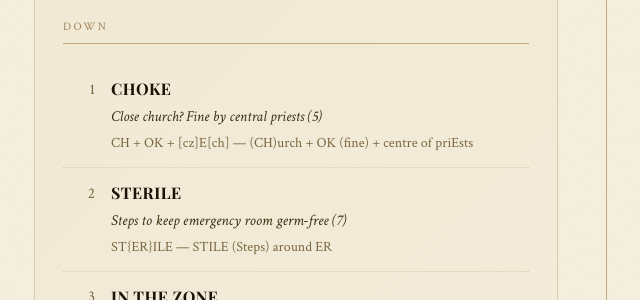
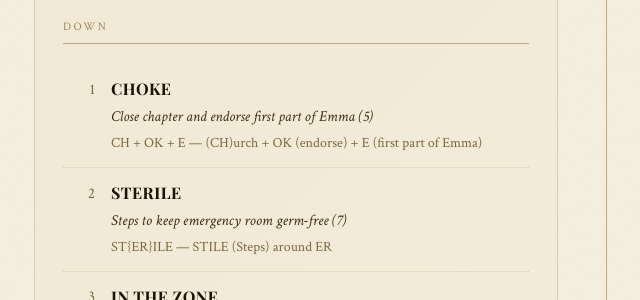
Before and after one commit to abdulkhaleddd/abdulkhaleddd.github.io, a Jekyll site: the page built from _solutions/solution-003.md, in a window 1280 px wide and 900 px high, scrolled down 2204 px. Shown: the part 153-453 px from the top of the window, without its empty margins (190-830 px from the left). Built offline with Jekyll 4.4.1, drawn with Linux system fonts in a browser that asks for light colours; some web fonts are replaced; a script that is not in the unit is left out.

Commit message:
Update solution-003.md

```diff
--- a/_solutions/solution-003.md
+++ b/_solutions/solution-003.md
@@ -162,8 +162,8 @@ permalink: /solutions/solution-003/
     <span class="solution-number">1</span>
     <div class="solution-content">
       <span class="solution-answer">CHOKE</span>
-      <span class="solution-clue">Close church? Fine by central priests (5)</span>
-      <span class="solution-breakdown">CH + OK + [cz]E[ch] — (CH)urch + OK (fine) + centre of priEsts </span>
+      <span class="solution-clue">Close chapter and endorse first part of Emma (5)</span>
+      <span class="solution-breakdown">CH + OK + E — (CH)urch + OK (endorse) + E (first part of Emma) </span>
     </div>
   </div>
 
```
